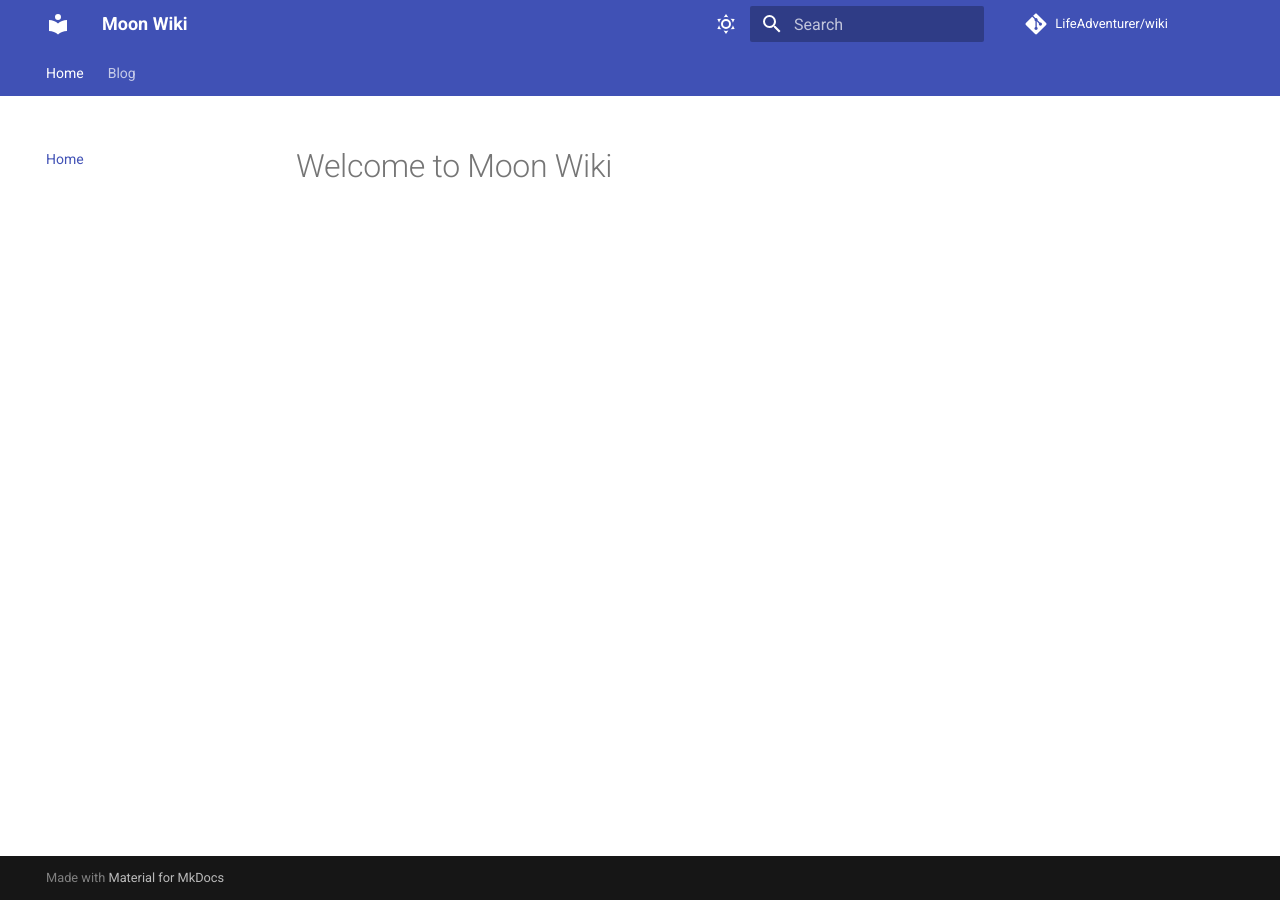
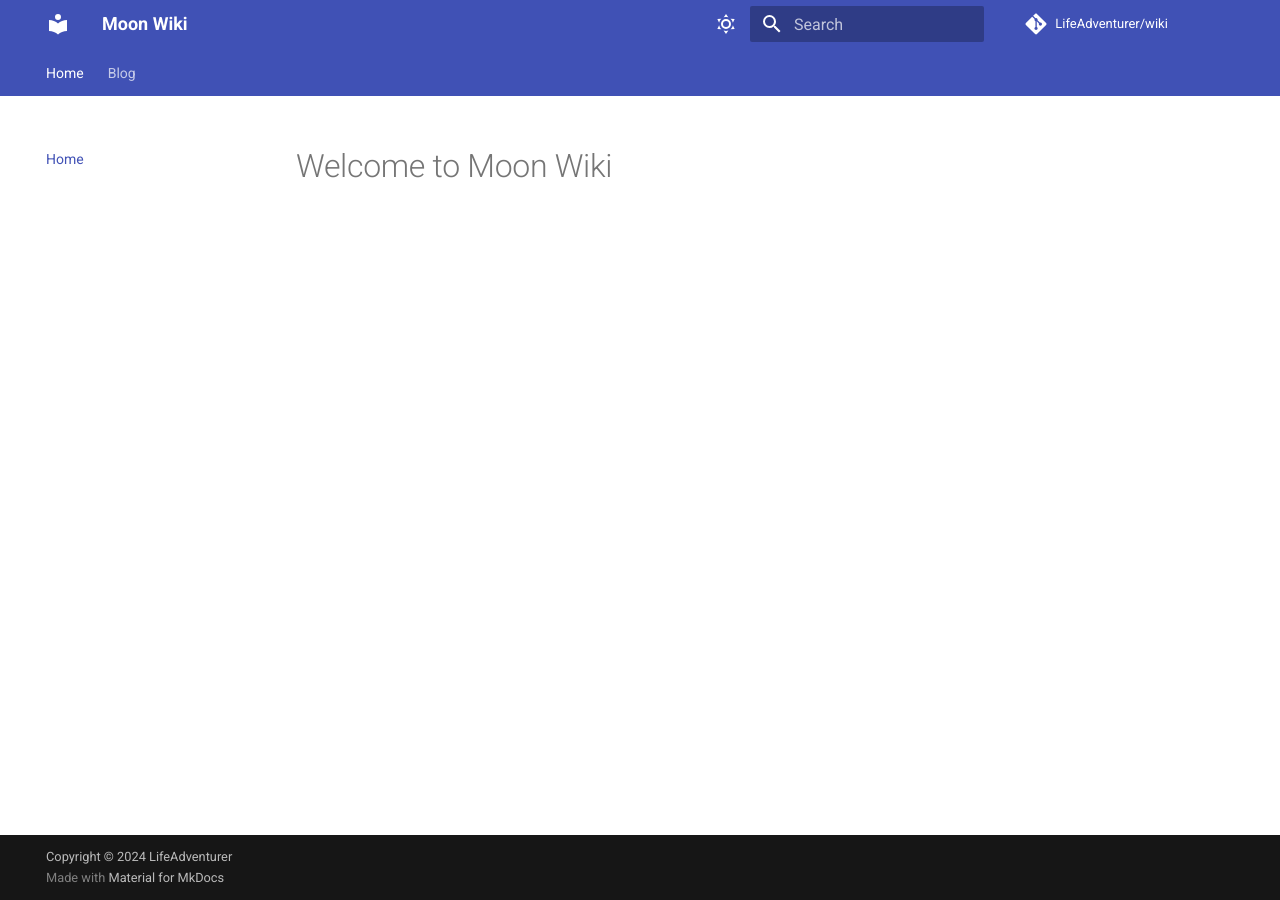
Before and after one commit to LifeAdventurer/wiki, an MkDocs documentation site: the page built from docs/index.md, in a window 1280 px wide. Built offline with MkDocs 1.6.1 and Material for MkDocs 9.7.7, drawn with Linux system fonts in a browser that asks for light colours; comment, search, counter and statistics services are not loaded.

Commit message:
add copyright

```diff
--- a/mkdocs.yml
+++ b/mkdocs.yml
@@ -37,3 +37,5 @@ theme:
     - search.suggest
     - search.highlight
     - search.share
+
+copyright: Copyright &copy; 2024 LifeAdventurer
```
